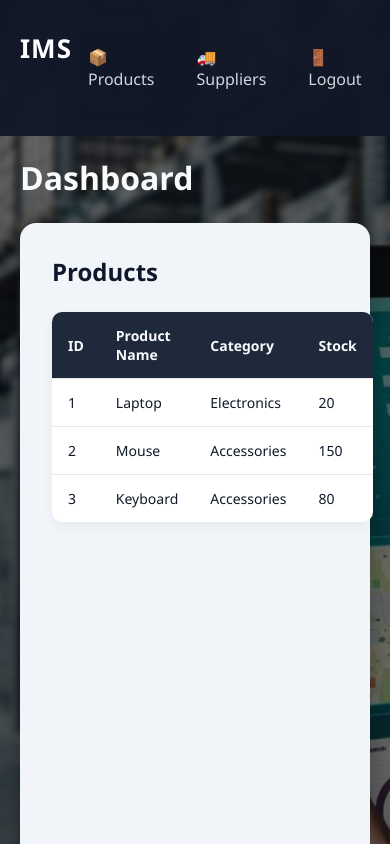
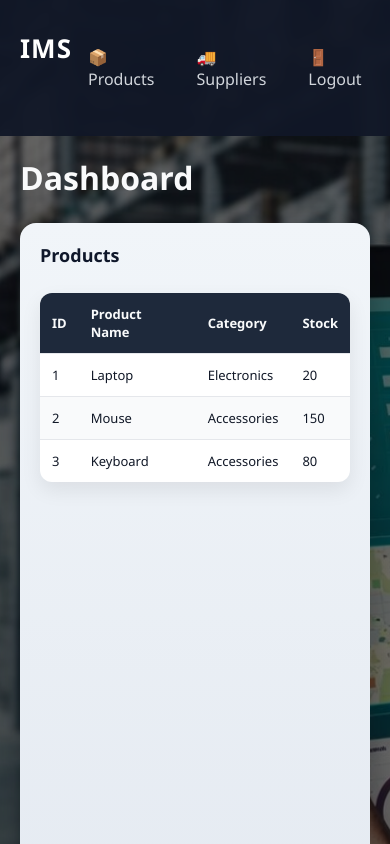
Before and after one commit to lokeshmaturu/mern_stack, a React (Vite) app in the folder formhandling/: page /dashboard/products in a window 390 px wide. Shown: the top 844 px of the page. Built offline with nearby package versions, Linux system fonts and the light colour scheme.

Commit message:
29-01-26 fifth commit

```diff
--- a/formhandling/src/styles/common.css
+++ b/formhandling/src/styles/common.css
@@ -1,75 +1,120 @@
 .page {
-  padding: 32px;
-  background: #f1f5f9;
+  padding: 36px;
+  background: linear-gradient(180deg, #f1f5f9, #e2e8f0);
   min-height: 100vh;
   font-family: "Segoe UI", Tahoma, sans-serif;
 }
 
+/* Page title */
 .page h2 {
-  margin-bottom: 24px;
+  margin-bottom: 26px;
   color: #0f172a;
   font-weight: 600;
+  font-size: 22px;
 }
 
-/* Table container */
+/* =========================
+   TABLE
+========================= */
 .table {
   width: 100%;
-  border-collapse: collapse;
+  border-collapse: separate;
+  border-spacing: 0;
   background: #ffffff;
-  border-radius: 10px;
+  border-radius: 12px;
   overflow: hidden;
-  box-shadow: 0 4px 12px rgba(0, 0, 0, 0.05);
+  box-shadow: 0 8px 20px rgba(0, 0, 0, 0.08);
 }
 
-/* Table cells */
+/* Table header + cells */
 .table th,
 .table td {
-  padding: 14px 16px;
+  padding: 15px 18px;
   text-align: left;
   border-bottom: 1px solid #e5e7eb;
   font-size: 14px;
 }
 
-/* Header */
+/* Sticky header (nice UX) */
 .table th {
   background: #1e293b;
   color: #f9fafb;
   font-weight: 600;
+  position: sticky;
+  top: 0;
+  z-index: 1;
 }
 
-/* Row hover */
-.table tr:hover {
-  background: #f8fafc;
+/* Zebra striping */
+.table tbody tr:nth-child(even) {
+  background: #f9fafb;
+}
+
+/* Hover effect */
+.table tbody tr:hover {
+  background: #eef2ff;
   transition: background 0.2s ease-in-out;
 }
 
-/* Last row border fix */
+/* Remove border from last row */
 .table tr:last-child td {
   border-bottom: none;
 }
 
-/* Button */
+/* =========================
+   BUTTON
+========================= */
 .button {
-  background: #2563eb;
+  background: linear-gradient(135deg, #2563eb, #1e40af);
   color: #ffffff;
-  padding: 10px 18px;
+  padding: 10px 20px;
   border: none;
-  border-radius: 8px;
+  border-radius: 10px;
   cursor: pointer;
   font-size: 14px;
   font-weight: 500;
-  transition: background 0.2s ease, transform 0.1s ease;
+  letter-spacing: 0.3px;
+  transition: background 0.25s ease, transform 0.15s ease, box-shadow 0.15s ease;
 }
 
 .button:hover {
-  background: #1d4ed8;
-  transform: translateY(-1px);
+  background: linear-gradient(135deg, #1d4ed8, #1e3a8a);
+  transform: translateY(-2px);
+  box-shadow: 0 8px 18px rgba(37, 99, 235, 0.35);
 }
 
 .button:active {
   transform: translateY(0);
+  box-shadow: none;
 }
+
+/* Disabled state */
 .button:disabled {
   background: #9ca3af;
   cursor: not-allowed;
+  box-shadow: none;
+  transform: none;
 }
+
+/* =========================
+   RESPONSIVE
+========================= */
+@media (max-width: 768px) {
+  .page {
+    padding: 20px;
+  }
+
+  .page h2 {
+    font-size: 18px;
+  }
+
+  .table th,
+  .table td {
+    padding: 12px;
+    font-size: 13px;
+  }
+
+  .button {
+    width: 100%;
+  }
+}
```
